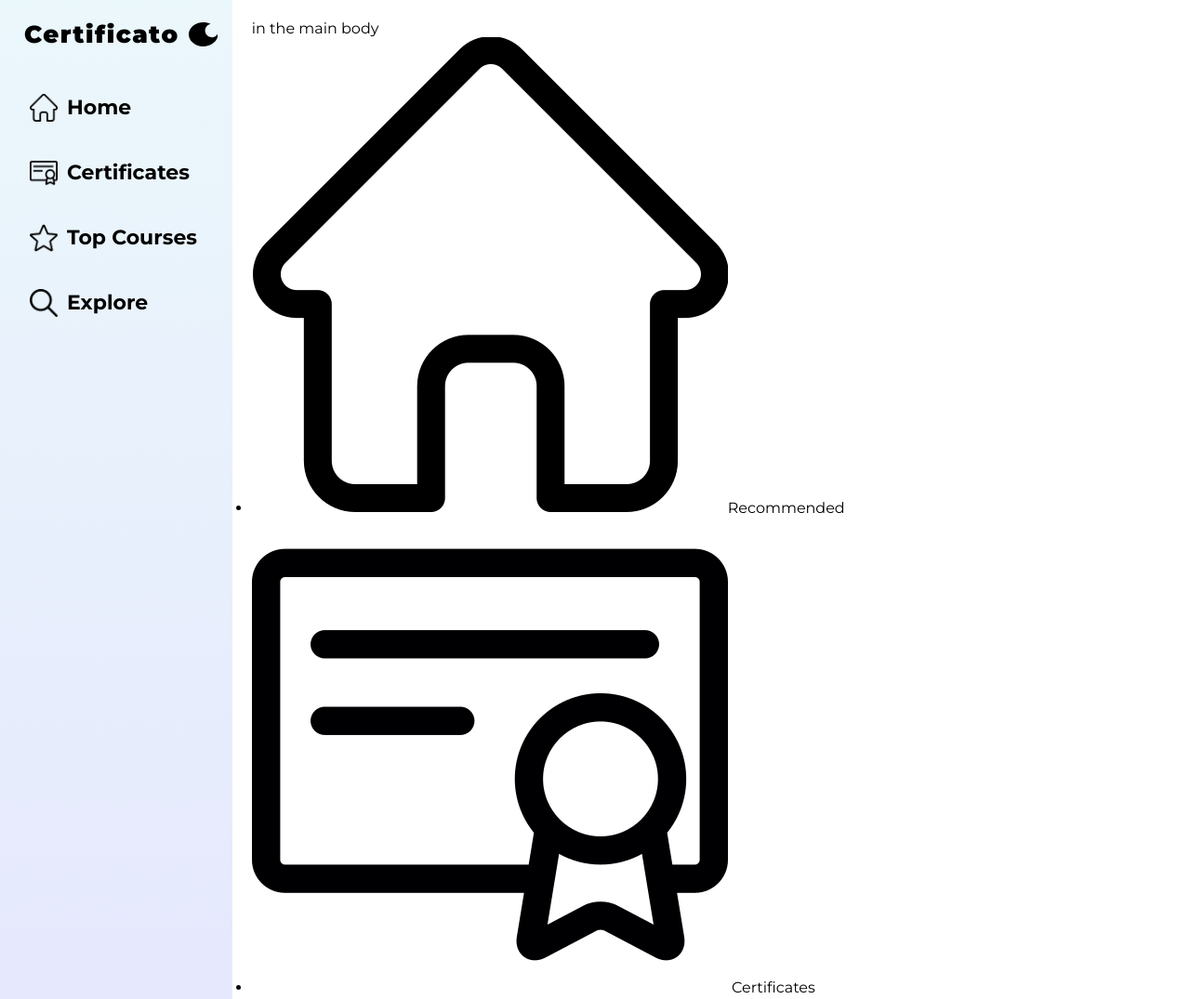
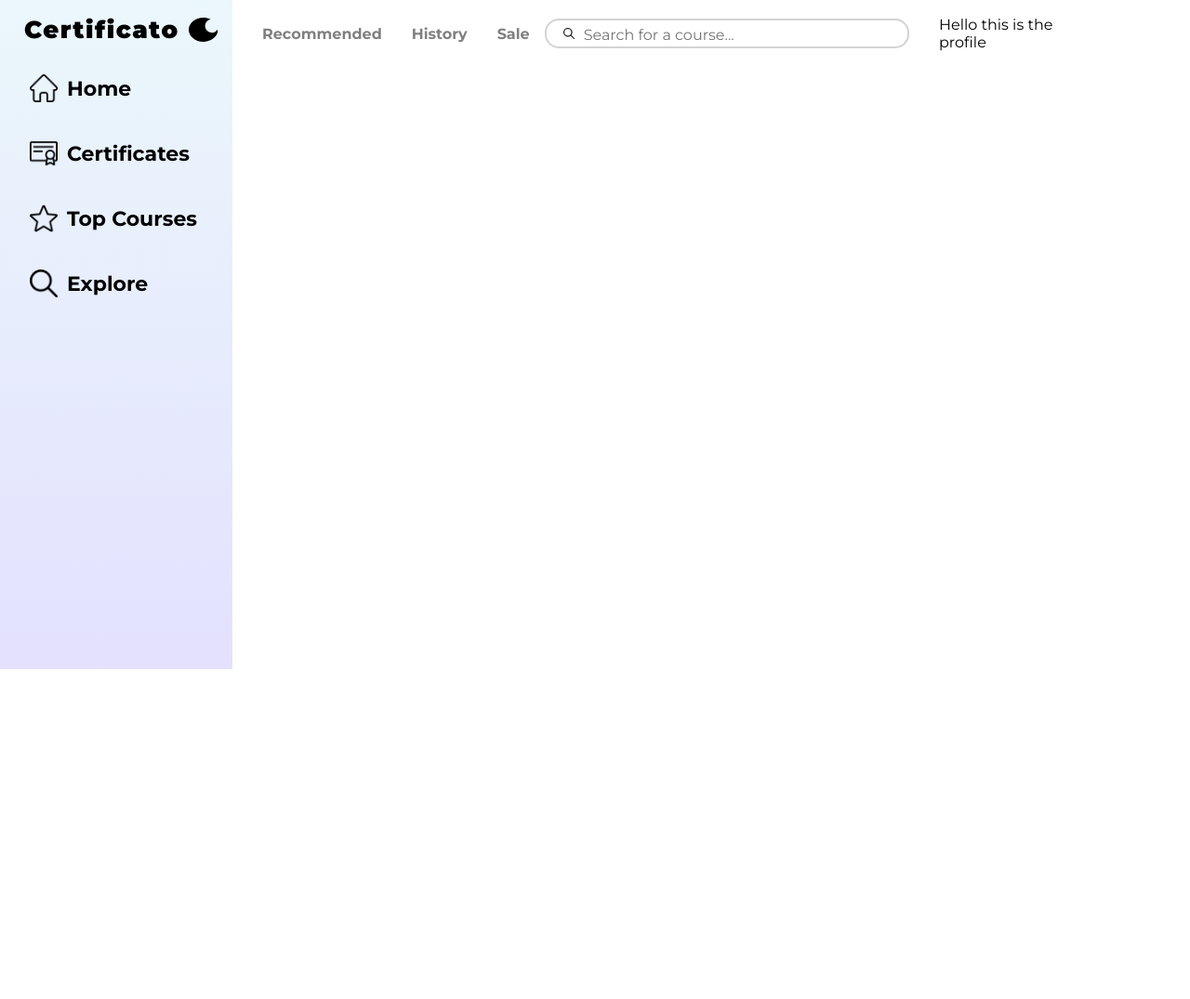
Before and after one commit to TheScrubs/Certificatate-dashboard, a website: page client/public/index.html in a window 1280 px wide. Shown: the top 1075 px of the page at 93% size. After the commit the page ends 800 px from the top, so only its background shows below. Drawn offline with Linux system fonts and the light colour scheme.

Commit message:
Added top nav bar

```diff
--- a/client/public/index.html
+++ b/client/public/index.html
@@ -49,20 +49,25 @@
 
 
         <div class="mainBody">
-          in the main body
           <nav class="navbar">
-            <ul>
-              <a href="index.html"><li>
-                <img src="./img/home.png" alt="Home" /><span>Recommended</span>
+            <ul class="flexlist">
+              <a href="recommended.html"><li>
+               <span>Recommended</span>
               </li></a>
-              <a href="./certificates.html"><li>
-                <img src="./img/certificate.png" alt="Certificates" /> <span>Certificates</span>
+              <a href="./history.html"><li>
+                 <span>History</span>
               </li></a>
-              <a href="./topCourses.html"><li>
-                <img src="./img/star.png" alt="Top Courses" /><span>Top Courses</span>
+              <a href="./sale.html"><li>
+                <span>Sale</span>
               </li></a>
             </ul>
-
+            <div class="searchbox">
+              <img class="searchIcon" src="./img/loupe.png" alt="search-icon">
+              <input class="searchbar" type="text" placeholder="Search for a course...">
+            </div>
+            <div class="profile">
+              Hello this is the profile
+            </div>
 
           </nav>
           <div class="body"></div>
--- a/client/public/main_body/mainBody.css
+++ b/client/public/main_body/mainBody.css
@@ -1,3 +1,65 @@
 .mainBody {
-    margin: 1.3rem;
+    margin: 0 1rem;
 }
+
+.navbar {
+    display: flex;
+    margin: 1rem 0;
+    height: 40px;
+    align-items: center;
+}
+
+.flexlist {
+    display: flex;
+    list-style: none;
+
+}
+
+.flexlist li {
+    padding: 0 1rem;
+    color: grey;
+    font-weight: 700;
+}
+
+.flexlist li:hover {
+    transition: ease 0.3s;
+    color: #55A3FF;
+}
+
+.searchbox {
+    height: 80%;
+    width: 400px;
+    margin: 0 0 0 auto;
+    position: relative;
+}
+
+.searchbar {
+    border-radius: 15px;
+    width: 100%;
+    height: 100%;
+    padding: 2px 0 0 40px;
+    border-style: solid;
+    outline: none;
+    border-color: lightgrey;
+
+    /* background-color: var(--primary-color); */
+}
+
+.searchbar:hover,
+.searchbar:focus {
+    transition: ease 0.3s;
+    box-shadow: 0 0 5px 1px lightgray;
+}
+
+.searchIcon {
+    height: 12px;
+    width: 12px;
+    position: absolute;
+    top: 10px;
+    left: 20px;
+}
+
+.profile {
+    margin-left: 2rem;
+    margin-right: 5rem;
+}
--- a/client/public/sidebar/sidebar.css
+++ b/client/public/sidebar/sidebar.css
@@ -1,6 +1,6 @@
 .sidebar {
     width: 3rem;
-    padding: 1.3rem 1rem;
+    padding: 0 1rem;
     background-image: linear-gradient(
       to bottom,
       var(--secondary-color),
@@ -14,7 +14,7 @@
 
 .sidebar .logo {
     display: flex;
-    margin: 0 0 2rem 0;
+    margin: 1rem 0;
     justify-content: center;
 }
 
```
